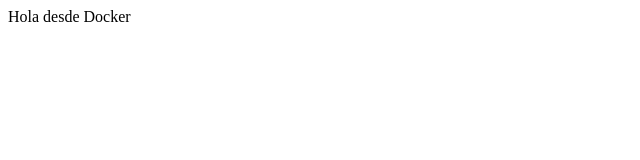
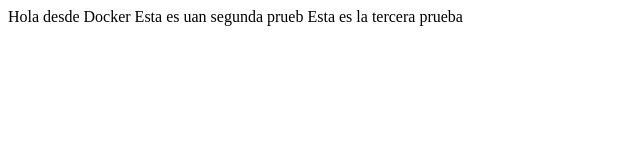
Before and after one commit to mosone1234/docker2-circleci, a plain HTML site: page index.html in a window 1280 px wide. Shown: the whole page, without its empty margins (0-640 px from the left). Drawn offline with Linux system fonts and the light colour scheme.

Commit message:
Added sh

```diff
--- a/index.html
+++ b/index.html
@@ -1,5 +1,7 @@
 <html>
   <body>
     Hola desde Docker
+    Esta es uan segunda prueb
+    Esta es la tercera prueba
   </body>
 </html>
```
Also changed, not shown: 3 other files.
